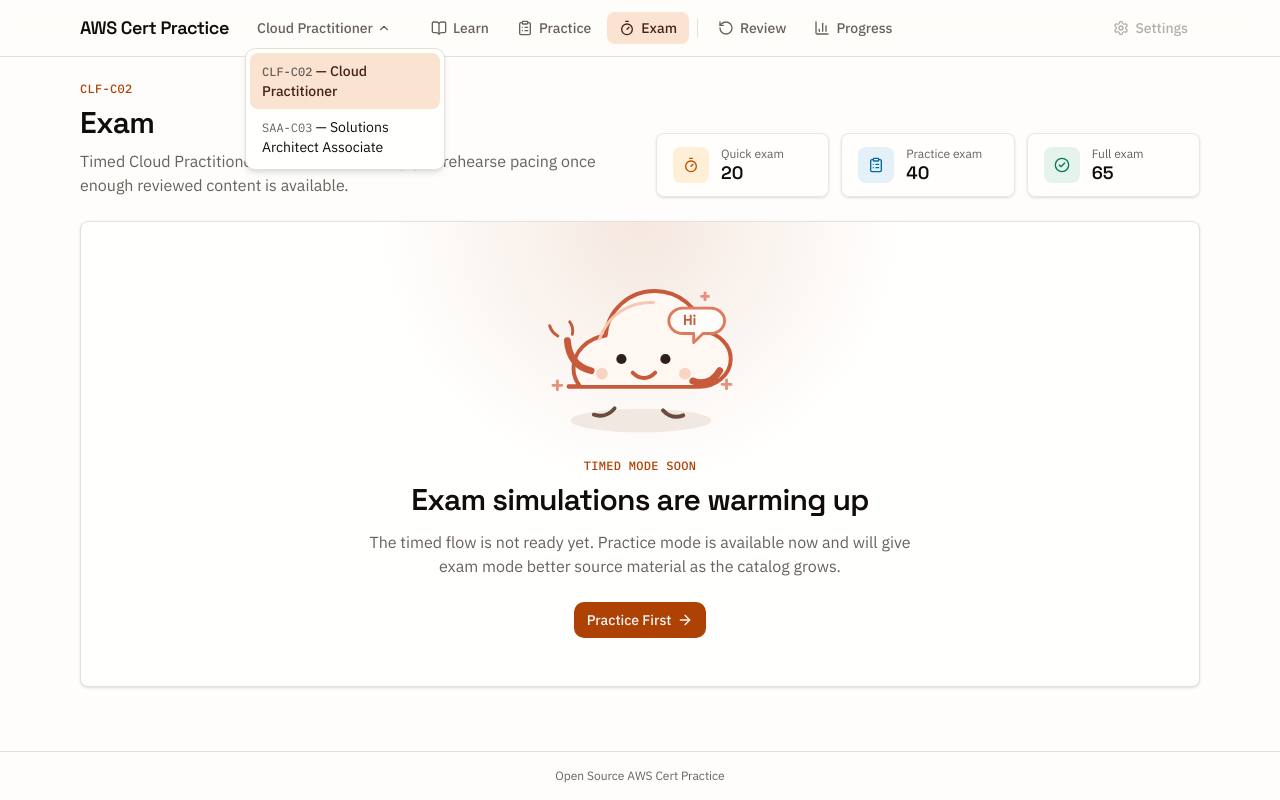
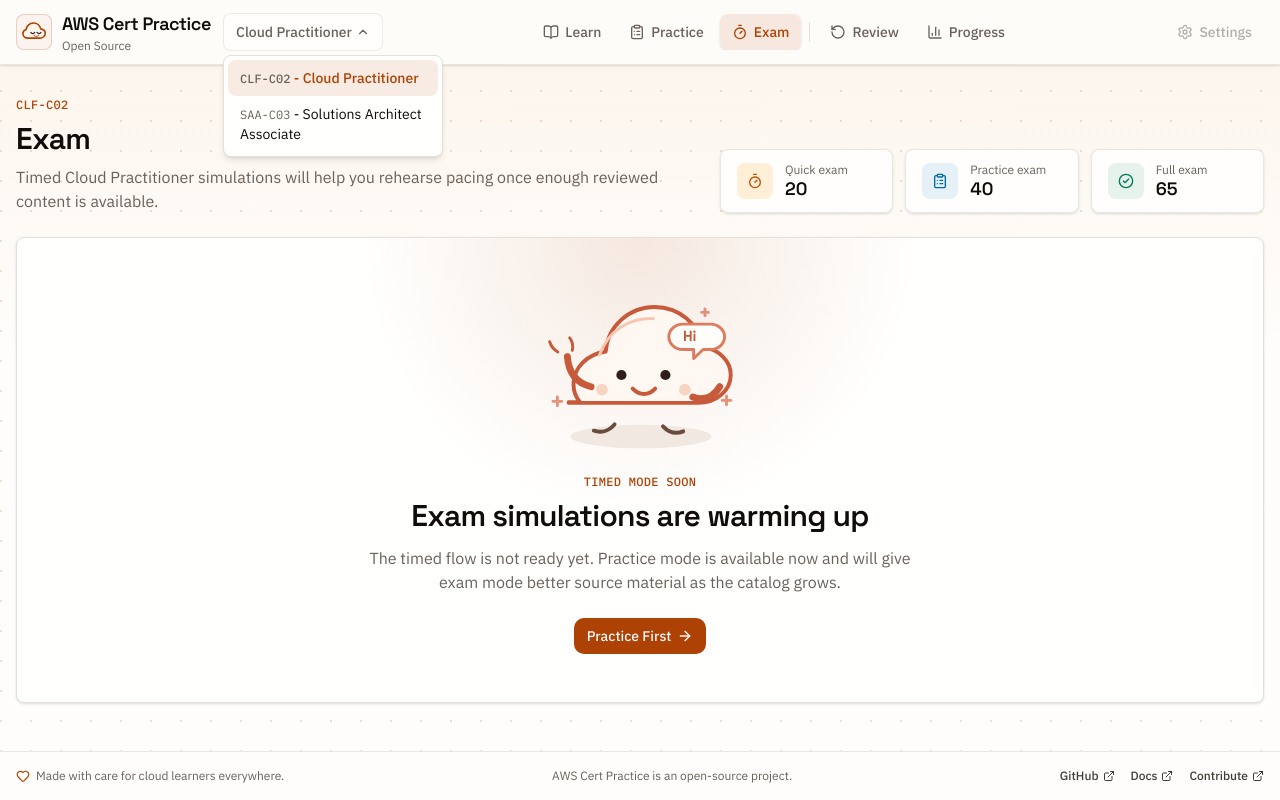
Before and after one commit to marrokyoung/AWS-Cert-Practice, a Next.js app: page /CLF-C02/exam in a window 1280 px wide. Both pictures are taken after a click on the heading "Cloud Practitioner". Built offline with nearby package versions, Linux system fonts and the light colour scheme; no server answers.

Commit message:
Refresh app chrome and home dashboard

```diff
--- a/src/app/globals.css
+++ b/src/app/globals.css
@@ -177,3 +177,37 @@
     @apply font-sans;
   }
 }
+
+@layer utilities {
+  .app-surface-bg {
+    background:
+      radial-gradient(
+        circle at 1px 1px,
+        color-mix(in oklch, var(--primary) 16%, transparent) 1px,
+        transparent 1.5px
+      )
+      0 0 / 30px 30px,
+      linear-gradient(
+        180deg,
+        color-mix(in oklch, var(--accent) 38%, var(--background)) 0%,
+        var(--background) 22rem,
+        var(--background) 100%
+      );
+  }
+
+  .dark .app-surface-bg {
+    background:
+      radial-gradient(
+        circle at 1px 1px,
+        color-mix(in oklch, var(--primary) 20%, transparent) 1px,
+        transparent 1.5px
+      )
+      0 0 / 30px 30px,
+      linear-gradient(
+        180deg,
+        color-mix(in oklch, var(--accent) 30%, var(--background)) 0%,
+        var(--background) 22rem,
+        var(--background) 100%
+      );
+  }
+}
--- a/src/components/shell/app-header-client.tsx
+++ b/src/components/shell/app-header-client.tsx
@@ -44,7 +44,7 @@
     <>
       <CertSelector activeCert={cert} pathname={pathname} />
 
-      <nav className="flex flex-1 items-center gap-1 overflow-x-auto">
+      <nav className="flex min-w-0 flex-1 items-center justify-center gap-1 overflow-x-auto px-1">
         {cert &&
           CERT_ROUTES.map(({ segment, label, icon: Icon }) => {
             const href = `/${cert}/${segment}`;
@@ -56,10 +56,10 @@
                 href={href}
                 aria-current={active ? "page" : undefined}
                 className={cn(
-                  "flex shrink-0 items-center gap-1.5 whitespace-nowrap rounded-md px-3 py-1.5 text-sm font-medium transition-colors",
+                  "flex shrink-0 items-center gap-1.5 whitespace-nowrap rounded-md px-3 py-2 text-sm font-medium transition-colors",
                   active
-                    ? "bg-accent text-accent-foreground"
-                    : "text-muted-foreground hover:bg-accent/50 hover:text-foreground",
+                    ? "bg-primary/10 text-primary shadow-sm"
+                    : "text-muted-foreground hover:bg-accent/60 hover:text-foreground",
                 )}
               >
                 <Icon className="size-4" />
@@ -80,10 +80,10 @@
               href={href}
               aria-current={active ? "page" : undefined}
               className={cn(
-                "flex shrink-0 items-center gap-1.5 whitespace-nowrap rounded-md px-3 py-1.5 text-sm font-medium transition-colors",
+                "flex shrink-0 items-center gap-1.5 whitespace-nowrap rounded-md px-3 py-2 text-sm font-medium transition-colors",
                 active
-                  ? "bg-accent text-accent-foreground"
-                  : "text-muted-foreground hover:bg-accent/50 hover:text-foreground",
+                  ? "bg-primary/10 text-primary shadow-sm"
+                  : "text-muted-foreground hover:bg-accent/60 hover:text-foreground",
               )}
             >
               <Icon className="size-4" />
@@ -97,7 +97,7 @@
 }
 
 function Separator() {
-  return <div className="mx-1 h-5 w-px bg-border" aria-hidden />;
+  return <div className="mx-1 hidden h-5 w-px bg-border sm:block" aria-hidden />;
 }
 
 /**
@@ -147,7 +147,7 @@
     <details ref={ref} className="group relative shrink-0">
       <summary
         aria-haspopup="menu"
-        className="flex cursor-pointer items-center gap-1 whitespace-nowrap rounded-md px-3 py-1.5 text-sm font-medium text-muted-foreground transition-colors select-none list-none hover:bg-accent/50 hover:text-foreground [&::-webkit-details-marker]:hidden"
+        className="flex cursor-pointer items-center gap-1 whitespace-nowrap rounded-md border border-border/70 bg-card/80 px-3 py-2 text-sm font-medium text-muted-foreground transition-colors select-none list-none hover:bg-accent/60 hover:text-foreground [&::-webkit-details-marker]:hidden"
       >
         {label}
         <ChevronDown className="size-3.5 transition-transform group-open:rotate-180" />
@@ -155,7 +155,7 @@
       <div
         role="menu"
         aria-label="Certification options"
-        className="absolute left-0 top-full z-50 mt-1 min-w-[200px] rounded-lg border border-border bg-popover p-1 shadow-md"
+        className="absolute left-0 top-full z-50 mt-1 min-w-[220px] rounded-md border border-border bg-popover p-1 shadow-md"
       >
         {CERTIFICATIONS.map((cert) => (
           <Link
@@ -165,8 +165,8 @@
             className={cn(
               "block rounded-md px-3 py-2 text-sm transition-colors",
               cert === activeCert
-                ? "bg-accent font-medium text-accent-foreground"
-                : "text-popover-foreground hover:bg-accent/50",
+                ? "bg-primary/10 font-medium text-primary"
+                : "text-popover-foreground hover:bg-accent/60",
             )}
             onClick={(e) => {
               const details = e.currentTarget.closest("details");
@@ -176,7 +176,8 @@
             <span className="font-mono text-xs text-muted-foreground">
               {cert}
             </span>{" "}
-            &mdash; {CERT_LABELS[cert]}
+            {" - "}
+            {CERT_LABELS[cert]}
           </Link>
         ))}
       </div>
--- a/src/components/shell/app-shell.tsx
+++ b/src/components/shell/app-shell.tsx
@@ -1,10 +1,26 @@
 import Link from "next/link";
-import { Settings } from "lucide-react";
+import { ExternalLink, Heart, Settings } from "lucide-react";
+import { BrandMark } from "@/components/brand";
 import { AppHeaderClient } from "./app-header-client";
+
+const PROJECT_LINKS = [
+  {
+    href: "https://github.com/marrokyoung/AWS-Cert-Practice",
+    label: "GitHub",
+  },
+  {
+    href: "https://github.com/marrokyoung/AWS-Cert-Practice/blob/main/DESIGN.md",
+    label: "Docs",
+  },
+  {
+    href: "https://github.com/marrokyoung/AWS-Cert-Practice/blob/main/CONTRIBUTING.md",
+    label: "Contribute",
+  },
+] as const;
 
 export function AppShell({ children }: { children: React.ReactNode }) {
   return (
-    <div className="flex min-h-dvh flex-col">
+    <div className="app-surface-bg flex min-h-dvh flex-col">
       <a
         href="#main-content"
         className="sr-only focus:not-sr-only focus:fixed focus:left-4 focus:top-4 focus:z-50 focus:rounded-md focus:bg-background focus:px-4 focus:py-2 focus:text-sm focus:font-medium focus:text-foreground focus:shadow-md focus:outline-ring"
@@ -12,13 +28,21 @@
         Skip to content
       </a>
 
-      <header className="sticky top-0 z-40 border-b border-border bg-background/95 backdrop-blur-sm supports-[backdrop-filter]:bg-background/80">
-        <div className="mx-auto flex h-14 max-w-6xl items-center gap-4 px-4">
+      <header className="sticky top-0 z-40 border-b border-border/80 bg-background/95 shadow-sm backdrop-blur-sm supports-[backdrop-filter]:bg-background/85">
+        <div className="mx-auto flex min-h-16 max-w-7xl items-center gap-3 px-4 py-2">
           <Link
             href="/"
-            className="shrink-0 whitespace-nowrap font-heading text-lg font-semibold tracking-tight text-foreground"
+            className="flex shrink-0 items-center gap-2.5 text-foreground"
           >
-            AWS Cert Practice
+            <BrandMark />
+            <span className="flex flex-col leading-tight">
+              <span className="font-heading text-base font-semibold tracking-tight sm:text-lg">
+                AWS Cert Practice
+              </span>
+              <span className="hidden text-xs text-muted-foreground sm:inline">
+                Open Source
+              </span>
+            </span>
           </Link>
 
           <AppHeaderClient />
@@ -34,12 +58,40 @@
         </div>
       </header>
 
-      <main id="main-content" className="mx-auto w-full max-w-6xl flex-1 px-4 py-6">
+      <main
+        id="main-content"
+        className="mx-auto w-full max-w-7xl flex-1 px-4 py-7 sm:py-8"
+      >
         {children}
       </main>
 
-      <footer className="border-t border-border py-4 text-center text-xs text-muted-foreground">
-        Open Source AWS Cert Practice
+      <footer className="border-t border-border/80 bg-background/85 text-xs text-muted-foreground backdrop-blur-sm">
+        <div className="mx-auto flex max-w-7xl flex-col gap-3 px-4 py-4 md:flex-row md:items-center md:justify-between">
+          <p className="flex items-center justify-center gap-1.5 md:justify-start">
+            <Heart aria-hidden="true" className="size-3.5 text-primary" />
+            Made with care for cloud learners everywhere.
+          </p>
+          <p className="text-center">
+            AWS Cert Practice is an open-source project.
+          </p>
+          <nav
+            aria-label="Project links"
+            className="flex justify-center gap-4 md:justify-end"
+          >
+            {PROJECT_LINKS.map((link) => (
+              <a
+                key={link.href}
+                href={link.href}
+                target="_blank"
+                rel="noreferrer"
+                className="inline-flex items-center gap-1 font-medium text-foreground/80 transition-colors hover:text-primary"
+              >
+                {link.label}
+                <ExternalLink aria-hidden="true" className="size-3" />
+              </a>
+            ))}
+          </nav>
+        </div>
       </footer>
     </div>
   );
```
Also changed, not shown: src/components/home/home-client.tsx (+62 -9 lines).
